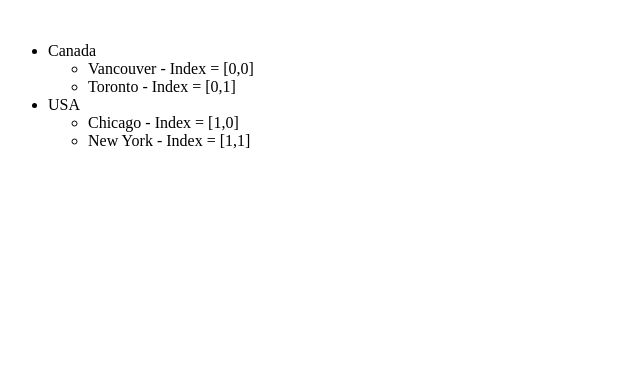
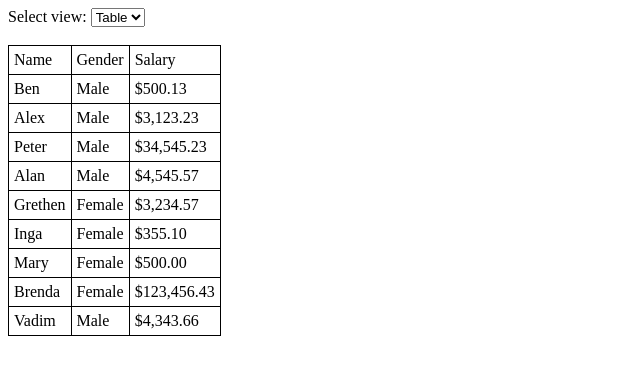
Before and after one commit to agrytsenko/ng-tutorial, a Flask app: page / in a window 1280 px wide. Shown: the top 375 px of the page, without its empty margins (0-640 px from the left). Run offline with Flask 2, Linux system fonts and the light colour scheme; some libraries are stand-ins or nearby versions.

Commit message:
ng-include, list/table views

```diff
--- a/js/script.js
+++ b/js/script.js
@@ -4,35 +4,37 @@
     .module("myModule", [])
     .controller("myController", function($scope) {
 
-        // var employees = [
-        //     {name: 'Ben', gender: 'Male', salary: 500.125, city: 'London'},
-        //     {name: 'Alex', gender: 'Male', salary: 3123.23423, city: 'Vancouver'},
-        //     {name: 'Peter', gender: 'Male', salary: 34545.2323, city: 'New-York'},
-        //     {name: 'Alan', gender: 'Male', salary: 4545.5656, city: 'London'},
-        //     {name: 'Grethen', gender: 'Female', salary: 3234.567, city: 'Vancouver'},
-        //     {name: 'Inga', gender: 'Female', salary: 355.1, city: 'Tokyo'},
-        //     {name: 'Mary', gender: 'Female', salary: 500, city: 'Vancouver'},
-        //     {name: 'Brenda', gender: 'Female', salary: 123456.43, city: 'New-York'},
-        //     {name: 'Vadim', gender: 'Male', salary: 4343.6565, city: 'London'}
-        // ];
-
-        var countries = [
-            {
-                name: 'Canada',
-                cities: [
-                    {name: 'Vancouver'},
-                    {name: 'Toronto'}
-                ]
-            },
-            {
-                name: 'USA',
-                cities: [
-                    {name: 'Chicago'},
-                    {name: 'New York'}
-                ]
-            }
+        var employees = [
+            {name: 'Ben', gender: 'Male', salary: 500.125, city: 'London'},
+            {name: 'Alex', gender: 'Male', salary: 3123.23423, city: 'Vancouver'},
+            {name: 'Peter', gender: 'Male', salary: 34545.2323, city: 'New-York'},
+            {name: 'Alan', gender: 'Male', salary: 4545.5656, city: 'London'},
+            {name: 'Grethen', gender: 'Female', salary: 3234.567, city: 'Vancouver'},
+            {name: 'Inga', gender: 'Female', salary: 355.1, city: 'Tokyo'},
+            {name: 'Mary', gender: 'Female', salary: 500, city: 'Vancouver'},
+            {name: 'Brenda', gender: 'Female', salary: 123456.43, city: 'New-York'},
+            {name: 'Vadim', gender: 'Male', salary: 4343.6565, city: 'London'}
         ];
 
-        $scope.countries = countries;
+        $scope.employees = employees;
+        $scope.employeeView = 'employeeTable.html';
 
 });
+
+
+        // var countries = [
+        //     {
+        //         name: 'Canada',
+        //         cities: [
+        //             {name: 'Vancouver'},
+        //             {name: 'Toronto'}
+        //         ]
+        //     },
+        //     {
+        //         name: 'USA',
+        //         cities: [
+        //             {name: 'Chicago'},
+        //             {name: 'New York'}
+        //         ]
+        //     }
+        // ];
--- /dev/null
+++ b/templates/employeeList.html
@@ -0,0 +1,5 @@
+<ul ng-repeat="employee in employees">
+    <li>{{ employee.name }}</li>
+    <li>{{ employee.gender }}</li>
+    <li>{{ employee.salary }}</li>
+</ul>
--- /dev/null
+++ b/templates/employeeTable.html
@@ -0,0 +1,16 @@
+<table>
+    <thead>
+    <tr>
+        <td>Name</td>
+        <td>Gender</td>
+        <td>Salary</td>
+    </tr>
+    </thead>
+    <tbody>
+    <tr ng-repeat="employee in employees">
+        <td>{{ employee.name }}</td>
+        <td>{{ employee.gender }}</td>
+        <td>{{ employee.salary | currency:$:2 }}</td>
+    </tr>
+    </tbody>
+</table>
--- a/templates/index.html
+++ b/templates/index.html
@@ -10,17 +10,13 @@
 
 <body>
     <div ng-controller="myController">
-        <br/>
-        <ul>
-            <li ng-repeat="country in countries" ng-init="parentIndex = $index">
-                {{ country.name }}
-                <ul>
-                    <li ng-repeat="city in country.cities">
-                        {{ city.name }} - Index = [{{ parentIndex }},{{ $index }}]
-                    </li>
-                </ul>
-            </li>
-        </ul>
+        Select view:
+        <select ng-model="employeeView">
+            <option value="employeeTable.html">Table</option>
+            <option value="employeeList.html">List</option>
+        </select>
+        <br/><br/>
+        <div ng-include="employeeView"></div>
     </div>
 </body>
 </html>
--- a/templates/new.html
+++ /dev/null
@@ -1 +0,0 @@
-<h1>Tests hello!</h1>
```
